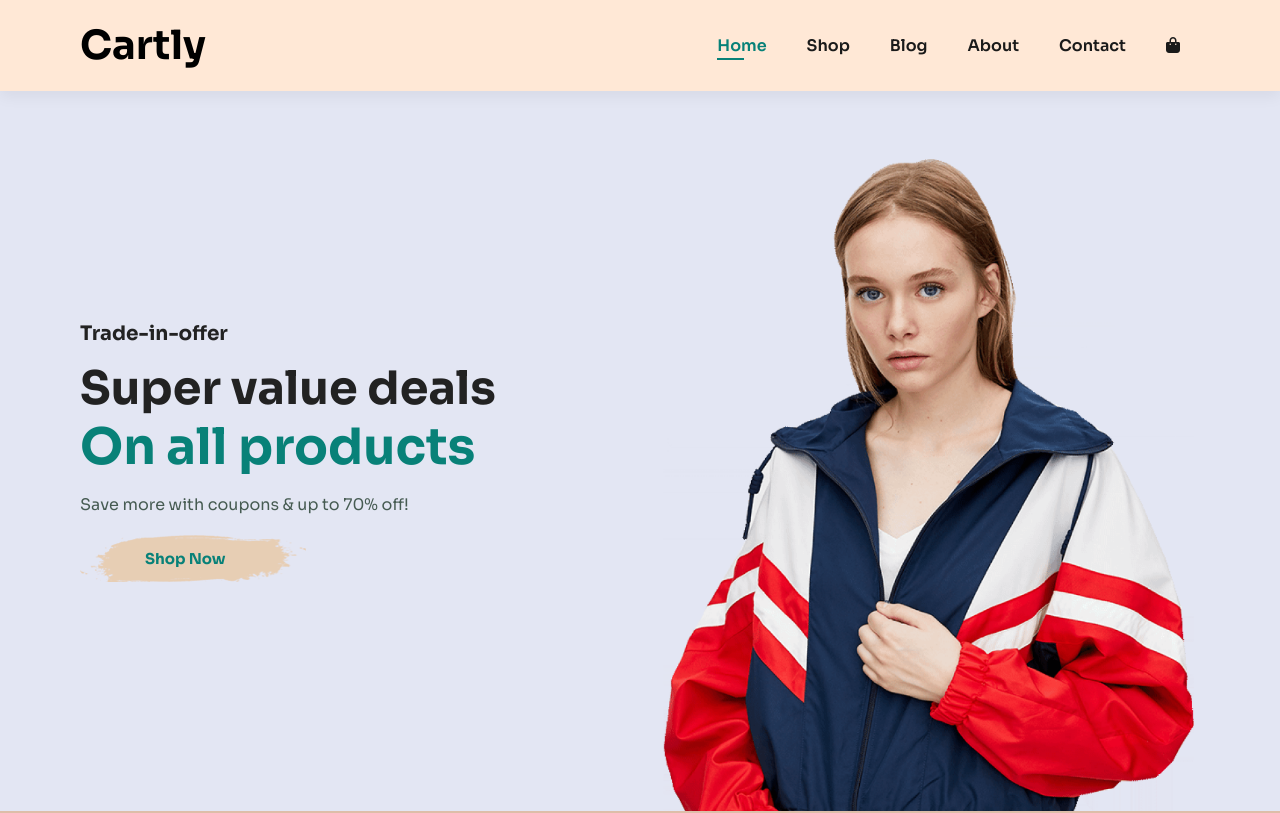
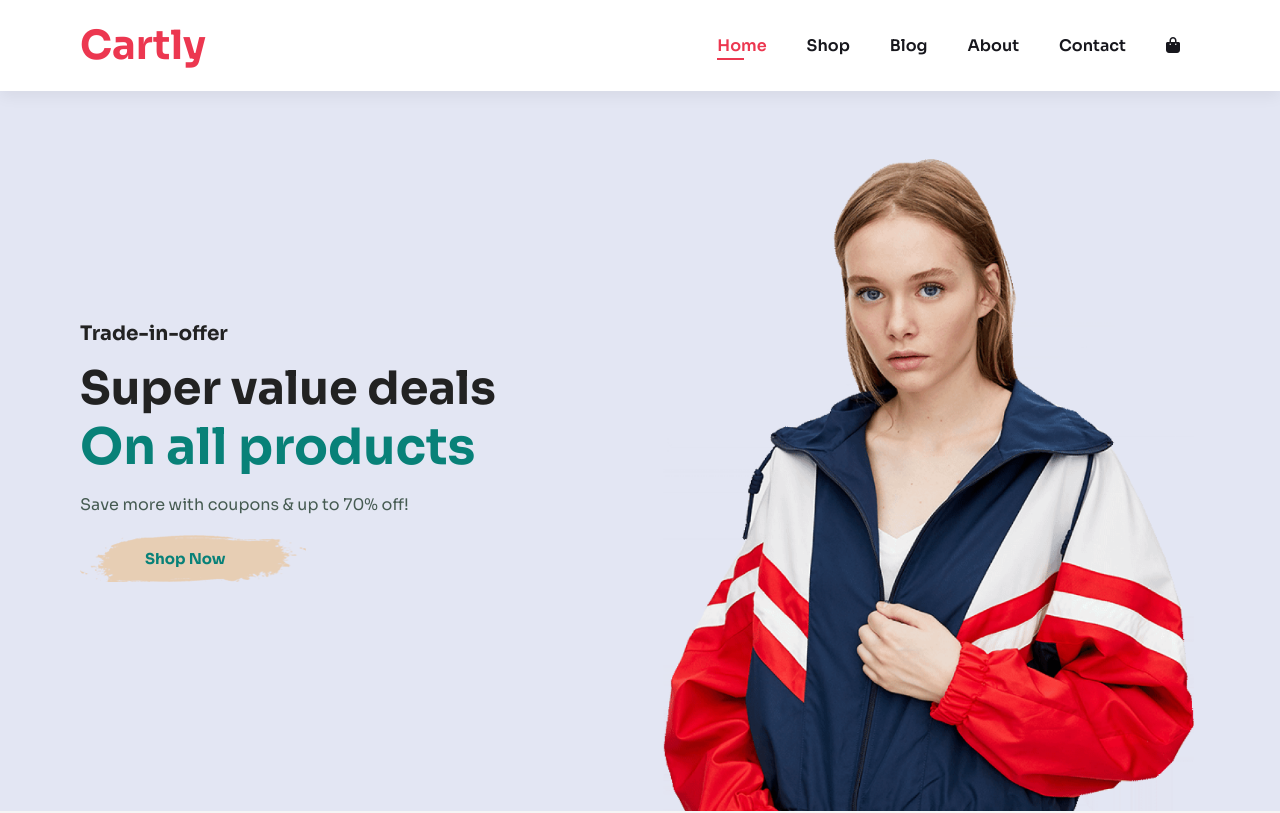
Before and after one commit to RaphelReji/Cartly, a plain HTML site: page index.html in a window 1280 px wide. Shown: the top 813 px of the page. Drawn offline with Linux system fonts and the light colour scheme.

Commit message:
changed brand colours

```diff
--- a/style.css
+++ b/style.css
@@ -1,20 +1,23 @@
 :root {
-    --color-primary: #6B705C;
-    --color-secondary: #CB997E;
+    /* Brand colours */
+    --color-primary: #EC3750;
+    --color-secondary: #FF8C37;
+    --color-accent: #F1C40F;
 
-    --color-background: #FFE8D6;
-    --color-surface: #DDBEA9;
+    /* Backgrounds */
+    --color-background: #FFFFFF;
+    --color-surface: #F5F5F5;
 
-    --color-muted: #B7B7A4;
-    --color-accent: #A5A58D;
+    /* Text */
+    --color-text: #17171D;
+    --color-muted: #8492A6;
 
-    --color-text: #6B705C;
-    --color-border: #B7B7A4;
+    /* UI */
+    --color-border: #E5E7EB;
+    --color-button: #EC3750;
+    --color-button-hover: #D92D46;
 
-    --color-button: #6B705C;
-    --color-button-hover: #CB997E;
-
-
+    /* Typography */
     --font-main: 'Sora', sans-serif;
 }
 
@@ -95,7 +98,7 @@ body{
   text-decoration: dotted;
   font-size: 40px;
   font-weight: 700;
-  color: black;
+  color: var(--color-primary);
 }
 
 /* header start */
@@ -128,13 +131,13 @@ body{
   text-decoration: none;
   font-size: 16px;
   font-weight: 600;
-  color: #1a1a1a;
+  color:var(--color-text);
   transition: 0.3s ease;
 }
 
 #navbar li a:hover,
 #navbar li a.active {
-  color: #088178;
+  color: var(--color-primary);
 }
 
 #navbar li a.active::after,
@@ -142,7 +145,7 @@ body{
   content: "";
   width: 30%;
   height: 2px;
-  background:#088178;
+  background:var(--color-primary);
   position: absolute;
   bottom: -4px;
   left: 20px;
```
